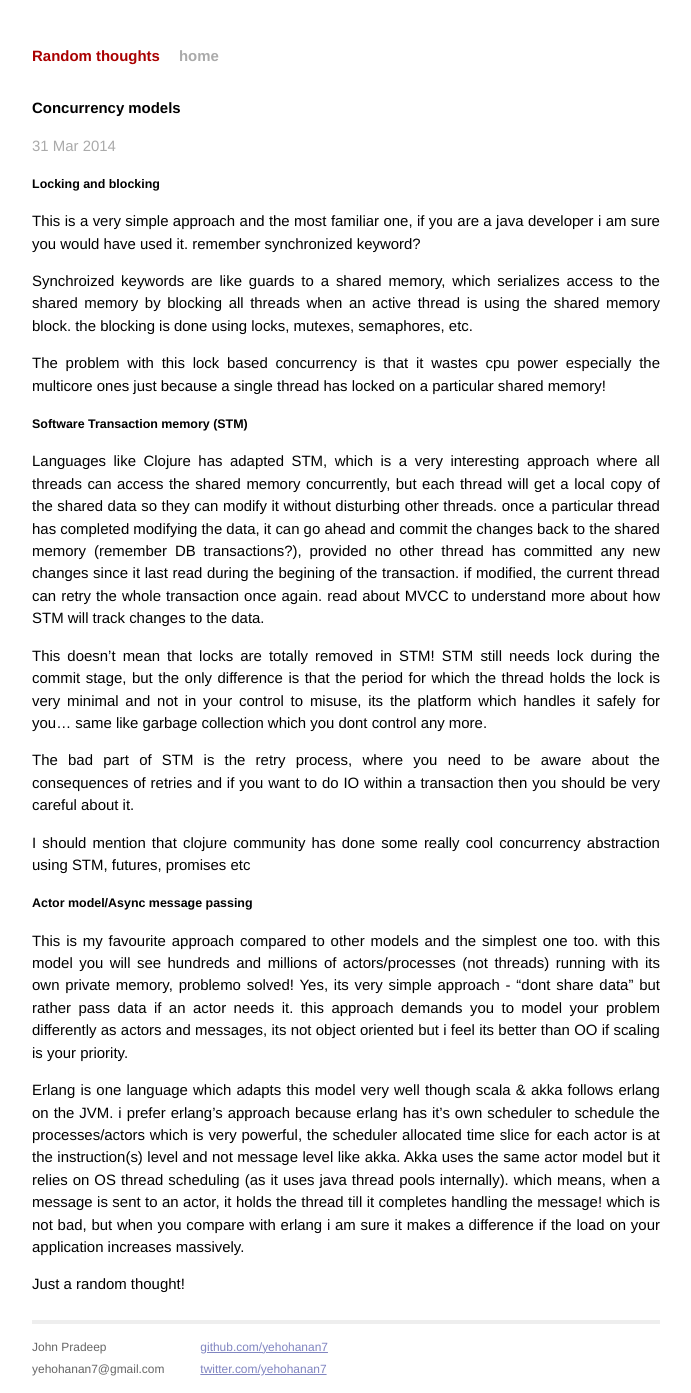
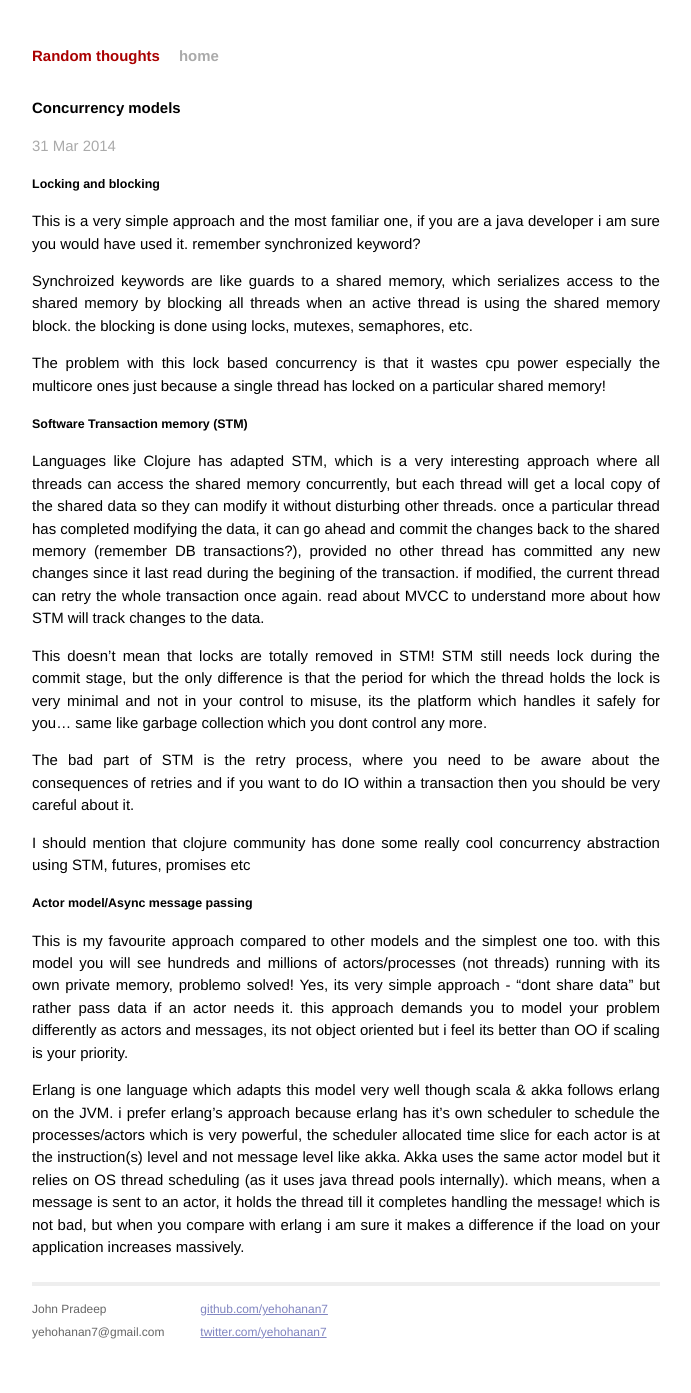
Before and after one commit to yehohanan7/old_yehohanan7.github.io, a Jekyll site: the page built from _posts/2014-03-31-concurrency-models.markdown, in a window 1280 px wide. Shown: the whole page, without its empty margins (294-985 px from the left). Built offline with Jekyll 4.4.1, drawn with Linux system fonts in a browser that asks for light colours; Markdown is read by kramdown in place of the engine named in the settings; after the commit the page ends 1355 px from its top, so only the background shows below that.

Commit message:
minor change

```diff
--- a/_posts/2014-03-31-concurrency-models.markdown
+++ b/_posts/2014-03-31-concurrency-models.markdown
@@ -31,6 +31,3 @@ Yes, its very simple approach - "dont share data" but rather pass data if an act
 
 Erlang is one language which adapts this model very well though scala & akka follows erlang on the JVM. i prefer erlang's approach because erlang has it's own scheduler to schedule the processes/actors which is very powerful, the scheduler allocated time slice for each actor is at the instruction(s) level and not message level like akka.
 Akka uses the same actor model but it relies on OS thread scheduling (as it uses java thread pools internally). which means, when a message is sent to an actor, it holds the thread till it completes handling the message! which is not bad, but when you compare with erlang i am sure it makes a difference if the load on your application increases massively.
-
-
-Just a random thought!
```
